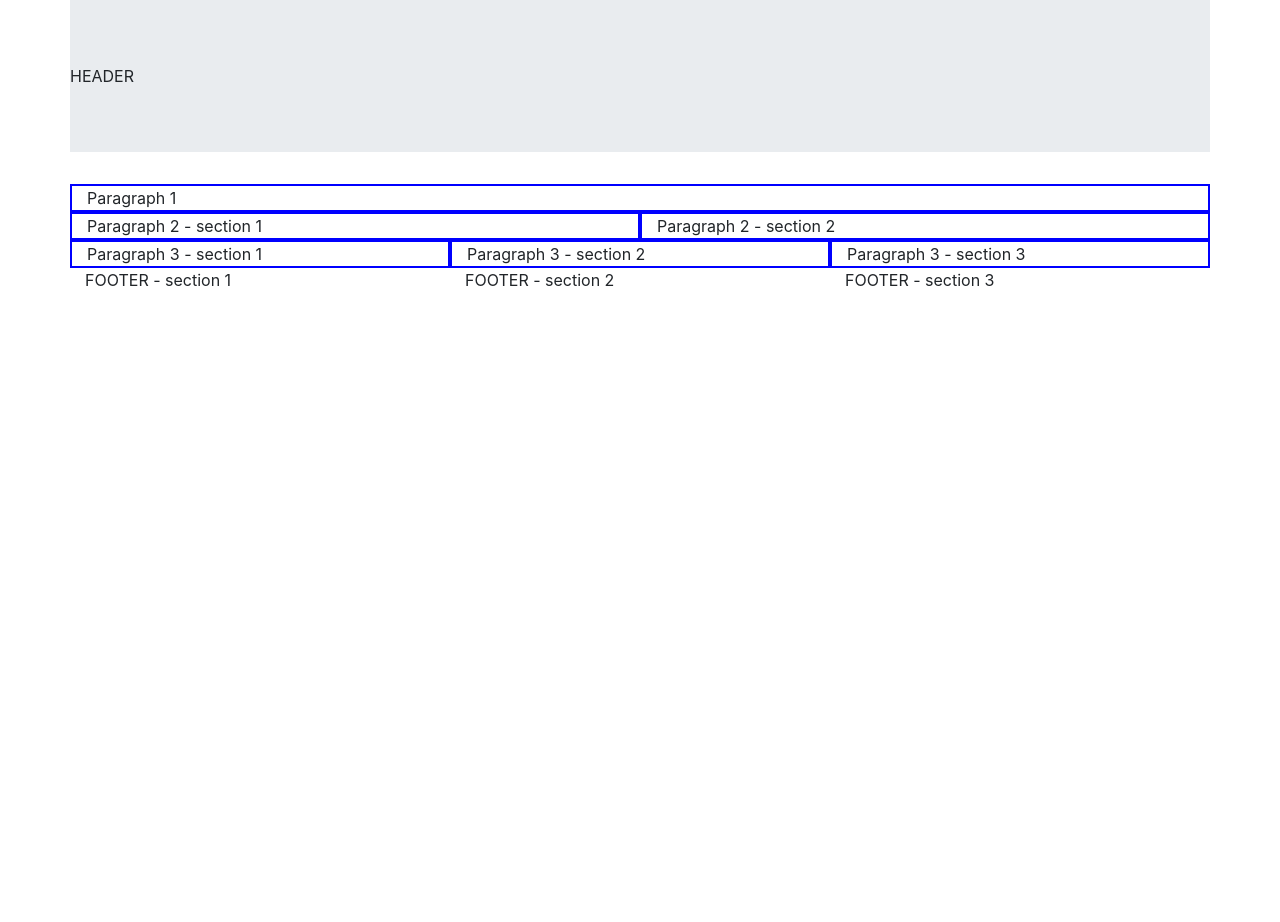
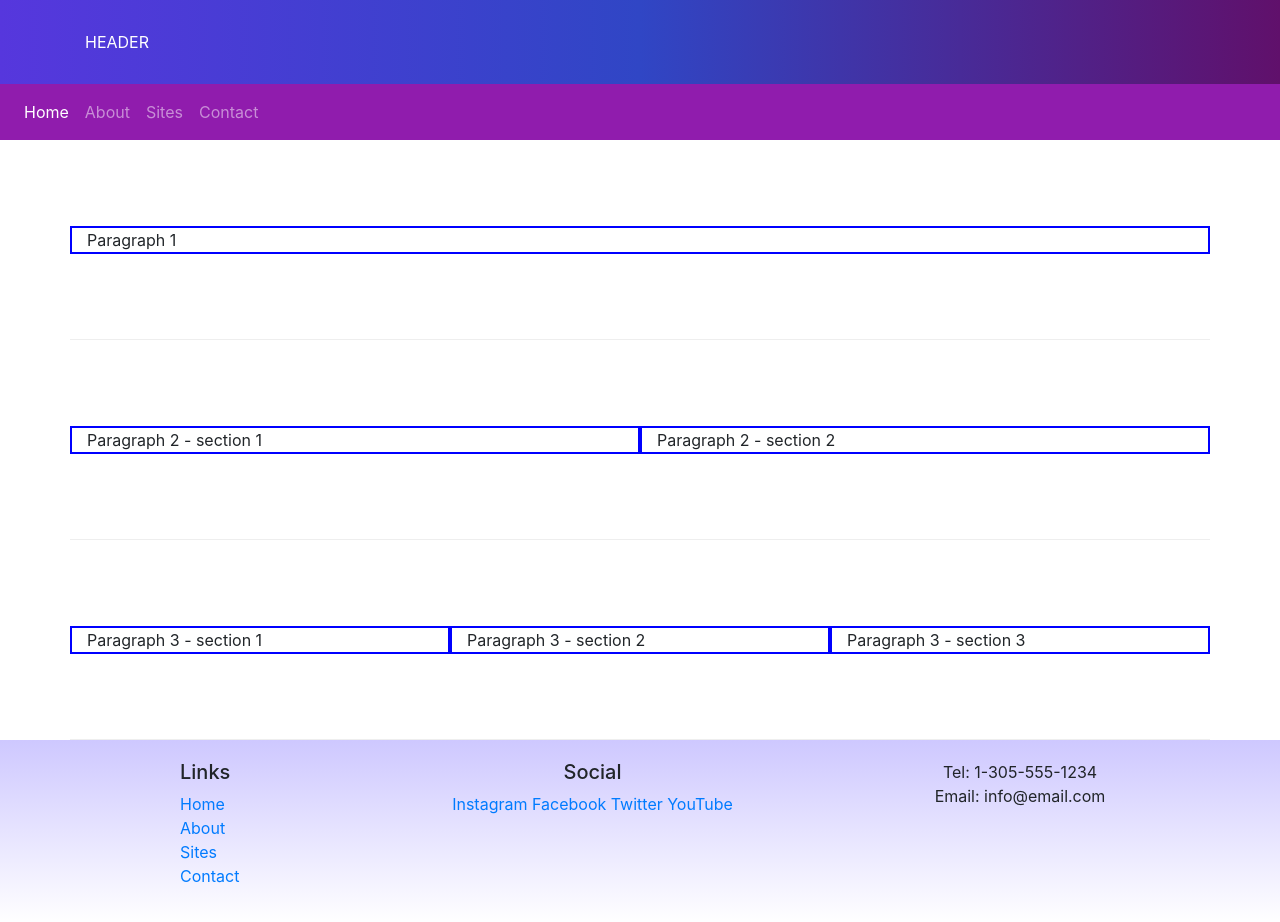
Before and after one commit to Mykey737/test, a website: page index.html in a window 1280 px wide. Before the commit the page ends 800 px from the top, so only its background shows below. Drawn offline with nearby package versions, Linux system fonts and the light colour scheme.

Commit message:
Added styles and aboutus.html

```diff
--- /dev/null
+++ b/css/styles.css
@@ -0,0 +1,41 @@
+body {
+
+}
+
+h1, h2, h3, h4 {
+
+}
+
+h2 {
+    color: #3046C5;
+}
+
+header h2 {
+    color: #CEC8FF;
+}
+
+.row-content {
+    padding: 50px 0;
+    border-bottom: 1px ridge;
+    min-height: 200px;
+}
+
+footer {
+    background-image: linear-gradient(#CEC8FF, white);
+    padding: 20px 0;
+}
+
+.col-content {
+    border: 2px blue solid;
+}
+
+.navbar {
+    background-color: #901CAD;
+}
+
+.jumbotron {
+    margin: 0;
+    padding: 30px;
+    background-image: linear-gradient(to right, #5637DD, #3046C5, #60106B);
+    color: white;
+}
--- a/index.html
+++ b/index.html
@@ -7,12 +7,12 @@
 
      <!-- Bootstrap CSS -->
      <link rel="stylesheet" href="node_modules/bootstrap/dist/css/bootstrap.min.css" />
-     <link rel="stylesheet" href="styles.css">
+     <link rel="stylesheet" href="css/styles.css">
     <title>Test</title>
 </head>
 <body>
-    <header>
-        <div class="container jumbotron jumbotron-fluid">
+    <header class="jumbotron jumbotron-fluid">
+        <div class="container">
             <div class="row">
                 <div class="col">
                     HEADER
@@ -21,14 +21,24 @@
         </div>
     </header>
 
+    <nav class="navbar navbar-expand-sm navbar-dark sticky-top">
+        <ul class="navbar-nav">
+            <li class="nav-item active"><a class="nav-link" href="#">Home</a></li>
+            <li class="nav-item"><a class="nav-link" href="#">About</a></li>
+            <li class="nav-item"><a class="nav-link" href="#">Sites</a></li>
+            <li class="nav-item"><a class="nav-link" href="#">Contact</a></li>
+        </ul>
+    </nav>
+
+
     <div class="container">
-        <div class="row">
+        <div class="row row-content align-items-center">
             <div class="col col-content">
                 Paragraph 1
             </div>
         </div>
 
-        <div class="row">
+        <div class="row row-content align-items-center">
             <div class="col-6 col-content">
                 Paragraph 2 - section 1
             </div>
@@ -37,7 +47,7 @@
             </div>
         </div>
 
-        <div class="row">
+        <div class="row row-content align-items-center">
             <div class="col-4 col-content">
                 Paragraph 3 - section 1
             </div>
@@ -53,16 +63,27 @@
     <footer>
         <div class="container">
             <div class="row">
-                <div class="col-4">
-                    FOOTER - section 1
+                <div class="col-4 col-sm-2 offset-1">
+                    <h5>Links</h5>
+                    <ul class="list-unstyled">
+                        <li><a href="#">Home</a></li>
+                        <li><a href="aboutus.html">About</a></li>
+                        <li><a href="#">Sites</a></li>
+                        <li><a href="#">Contact</a></li>
+                    </ul>
                 </div>
-                <div class="col-4">
-                    FOOTER - section 2
+                <div class="col-6 col-sm-5 text-center">
+                    <h5>Social</h5>
+                    <a href="http://instagram.com/">Instagram</a>
+                    <a href="http://facebook.com/">Facebook</a>
+                    <a href="http://twitter.com/">Twitter</a>
+                    <a href="http://youtube.com/">YouTube</a>
                 </div>
-                <div class="col-4">
-                    FOOTER - section 3
+                <div class="col-sm-4 text-center">
+                    Tel: 1-305-555-1234<br />
+                    Email: info@email.com
                 </div>
-            </div>
+           </div>
         </div>
     </footer>
 
--- a/styles.css
+++ /dev/null
@@ -1,3 +0,0 @@
-.col-content {
-    border: 2px blue solid;
-}
```
Also changed, not shown: aboutus.html (added, +92 -0 lines).
